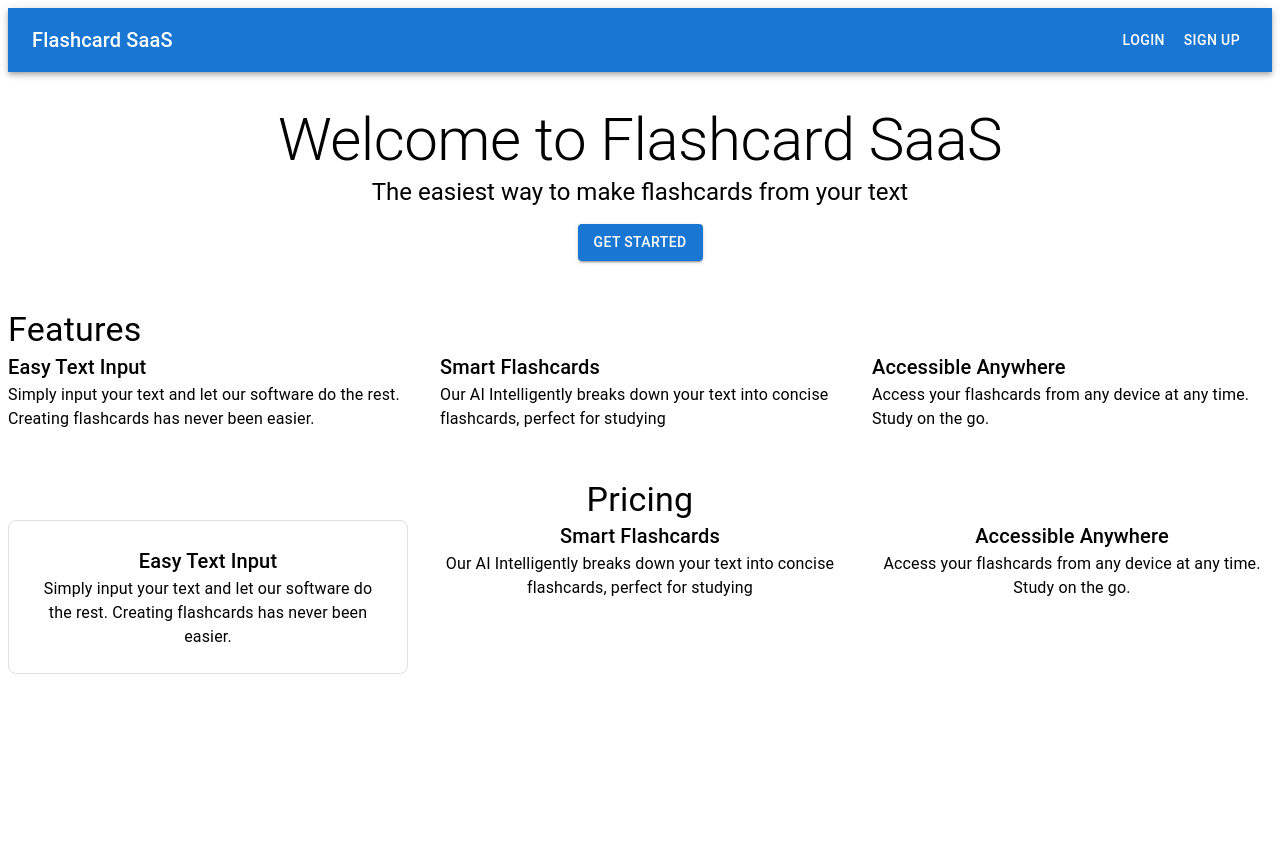
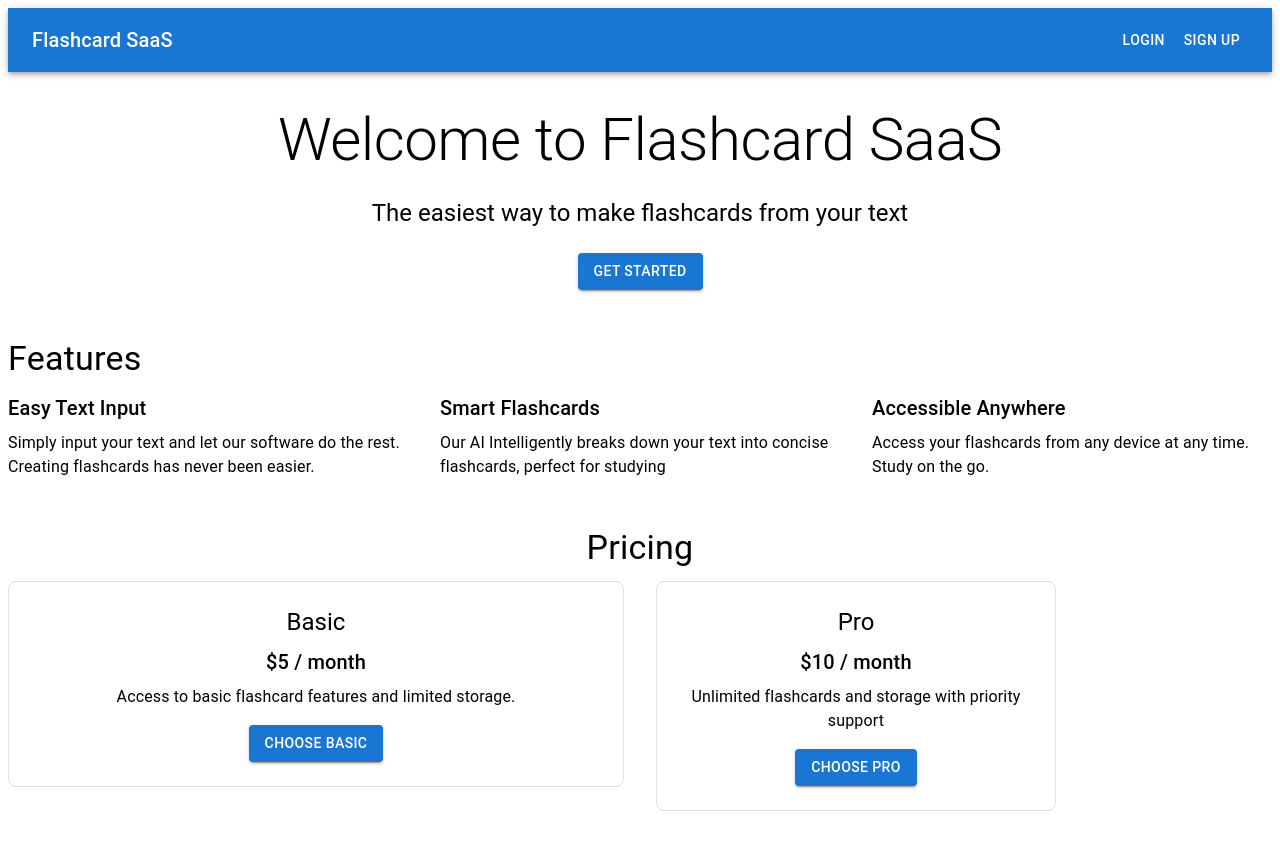
Before and after one commit to Wasif04/AI-Flashcards, a Next.js app: page / in a window 1280 px wide. Shown: the top 850 px of the page. Before the commit the page ends 800 px from the top, so only its background shows below. Built offline with nearby package versions, Linux system fonts and the light colour scheme; no server answers.

Commit message:
Basic landing page timestamp: 40:08

```diff
--- a/app/page.js
+++ b/app/page.js
@@ -31,8 +31,10 @@ export default function Home() {
         textAlign: 'center',
         my: 4,
       }}>
-        <Typography variant="h2">Welcome to Flashcard SaaS</Typography>
-        <Typography variant="h5">
+        <Typography variant="h2" gutterBottom>
+          Welcome to Flashcard SaaS
+          </Typography>
+        <Typography variant="h5" gutterBottom>
           {'  '}
           The easiest way to make flashcards from your text
         </Typography>
@@ -41,19 +43,19 @@ export default function Home() {
         </Button>
       </Box>
       <Box sx = {{my: 6}}>
-        <Typography variant="h4">
+        <Typography variant="h4" gutterBottom>
           Features
         </Typography>
         <Grid container spacing = {4}>
           <Grid item xs = {12} md={4}>
-            <Typography variant="h6">Easy Text Input</Typography>
+            <Typography variant="h6" gutterBottom>Easy Text Input</Typography>
             <Typography>
               {'  '}
               Simply input your text and let our software do the rest. Creating flashcards has never been easier.
             </Typography>
           </Grid>
           <Grid item xs = {12} md={4}>
-            <Typography variant="h6">Smart Flashcards</Typography>
+            <Typography variant="h6" gutterBottom>Smart Flashcards</Typography>
             <Typography>
               {'  '}
               Our AI Intelligently breaks down your text
@@ -62,7 +64,7 @@ export default function Home() {
               </Typography>
           </Grid>
           <Grid item xs = {12} md={4}>
-            <Typography variant="h6">Accessible Anywhere</Typography>
+            <Typography variant="h6" gutterBottom>Accessible Anywhere</Typography>
             <Typography>
               {'  '}
               Access your flashcards from any device at any time. Study on the go.
@@ -71,37 +73,44 @@ export default function Home() {
         </Grid>
       </Box>
       <Box sx= {{ my: 6, textAlign:'center'}}>
-        <Typography variant="h4"> Pricing</Typography>
+        <Typography variant="h4" gutterBottom> Pricing</Typography>
         <Grid container spacing = {4}>
-          <Grid item xs = {12} md={4}>
+          <Grid item xs = {12} md={6}>
             <Box sx = {{
               p:3,
               border:'1px solid',
               borderColor: 'grey.300',
               borderRadius:2,
             }}>
-              <Typography variant="h6">Easy Text Input</Typography>
+              <Typography variant="h5" gutterBottom>Basic</Typography>
+              <Typography variant="h6" gutterBottom> $5 / month</Typography>
               <Typography>
                 {'  '}
-                Simply input your text and let our software do the rest. Creating flashcards has never been easier.
+                Access to basic flashcard features and limited storage.
               </Typography>
+              <Button variant="contained" color="primary" sx={{mt: 2}}>
+                Choose Basic
+              </Button>
             </Box>
           </Grid>
           <Grid item xs = {12} md={4}>
-            <Typography variant="h6">Smart Flashcards</Typography>
-            <Typography>
-              {'  '}
-              Our AI Intelligently breaks down your text into concise flashcards, perfect for studying
-
+          <Box sx = {{
+              p:3,
+              border:'1px solid',
+              borderColor: 'grey.300',
+              borderRadius:2,
+            }}>
+              <Typography variant="h5" gutterBottom>Pro</Typography>
+              <Typography variant="h6" gutterBottom> $10 / month</Typography>
+              <Typography>
+                {'  '}
+                Unlimited flashcards and storage with priority support
               </Typography>
-          </Grid>
-          <Grid item xs = {12} md={4}>
-            <Typography variant="h6">Accessible Anywhere</Typography>
-            <Typography>
-              {'  '}
-              Access your flashcards from any device at any time. Study on the go.
-            </Typography>
-          </Grid>
+              <Button variant="contained" color="primary" sx={{mt: 2}}>
+                Choose Pro
+              </Button>
+            </Box>
+            </Grid>
         </Grid>
       </Box>
     </Container>
```
